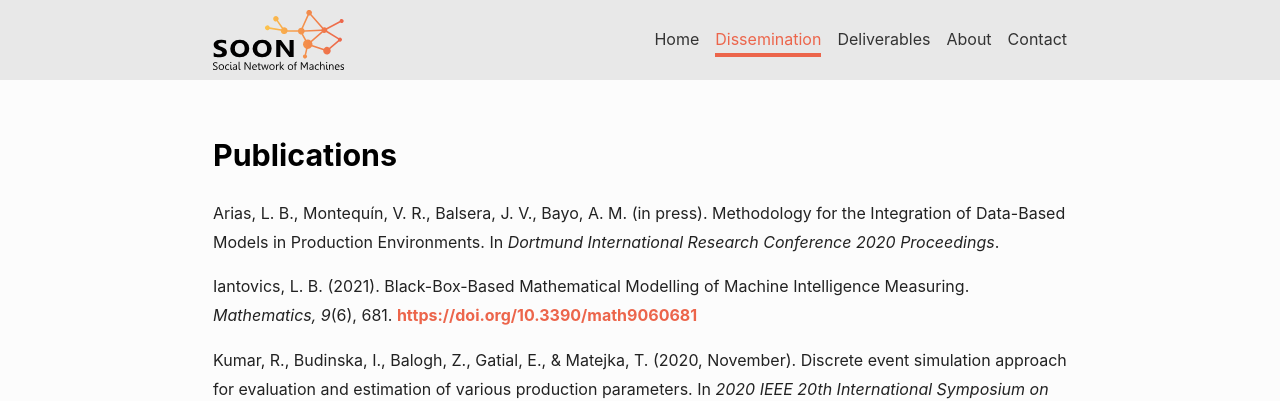
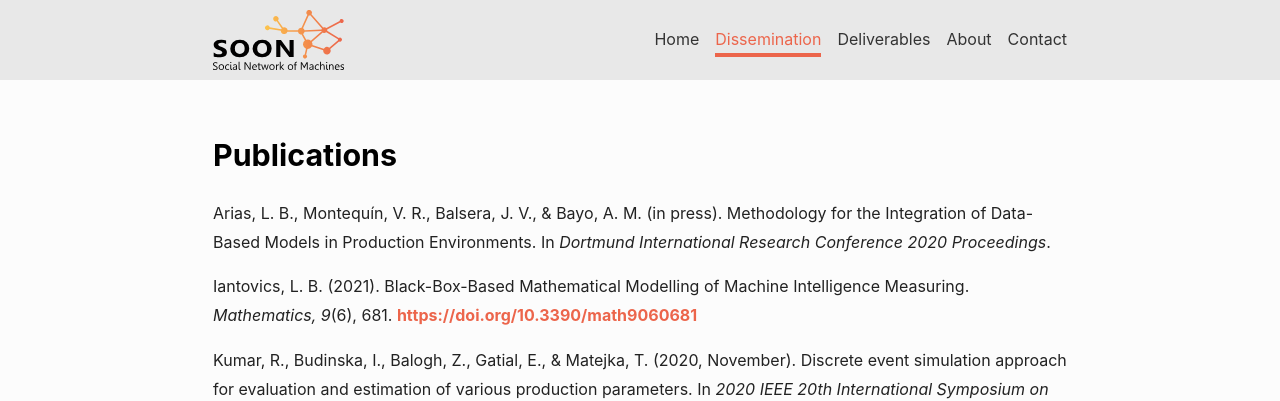
Before and after one commit to soon-project/soon-project.github.io, a Jekyll site: the page built from dissemination.html, in a window 1280 px wide. Shown: the top 401 px of the page. Built offline with Jekyll 4.4.1, drawn with Linux system fonts in a browser that asks for light colours; nearby versions of some CDN libraries.

Commit message:
Edit reference by adding add sign

```diff
--- a/dissemination.html
+++ b/dissemination.html
@@ -7,7 +7,7 @@ layout: article
 <!-- In APA style (7th edition) -->
 
 <!-- In press -->
-<p>Arias, L. B., Montequín, V. R., Balsera, J. V., Bayo, A. M. (in press). Methodology for the Integration of Data-Based Models in Production Environments. In <i>Dortmund International Research Conference 2020 Proceedings</i>.</p>
+<p>Arias, L. B., Montequín, V. R., Balsera, J. V., & Bayo, A. M. (in press). Methodology for the Integration of Data-Based Models in Production Environments. In <i>Dortmund International Research Conference 2020 Proceedings</i>.</p>
 
 <!-- Published: 22 March 2021 -->
 <p>Iantovics, L. B. (2021). Black-Box-Based Mathematical Modelling of Machine Intelligence Measuring. <i>Mathematics, 9</i>(6), 681. <a href="https://doi.org/10.3390/math9060681">https://doi.org/10.3390/math9060681</a></p>
```
